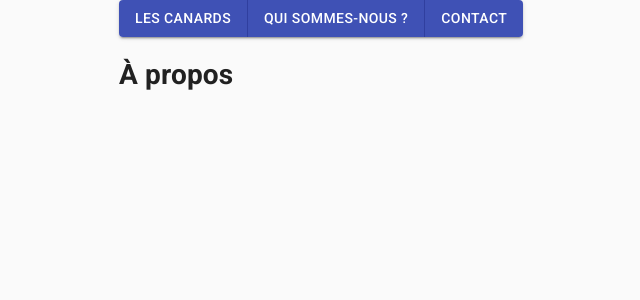
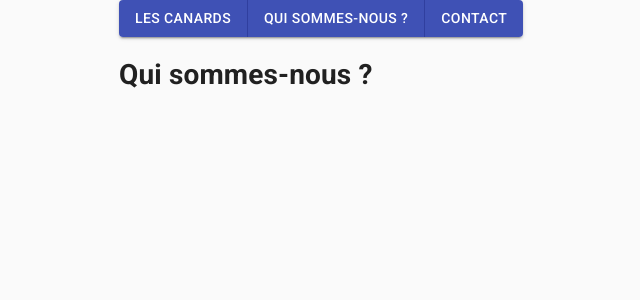
Before and after one commit to Le-TRex/reactJSAutoconfig, a React (Create React App) app: page /about in a window 1280 px wide. Shown: the top 300 px of the page, without its empty margins (245-885 px from the left). Built offline with nearby package versions, Linux system fonts and the light colour scheme.

Commit message:
:lipstick: pages display proper title

```diff
--- a/src/pages/About.jsx
+++ b/src/pages/About.jsx
@@ -1,6 +1,6 @@
 function About(){
   return (
-    <h1>À propos</h1>
+    <h1>Qui sommes-nous ?</h1>
   )
 }
 
--- a/src/pages/Home.jsx
+++ b/src/pages/Home.jsx
@@ -1,6 +1,6 @@
 function Home(){
   return (
-    <h1>Accueil</h1>
+    <h1>Les canards</h1>
   )
 }
 
```
